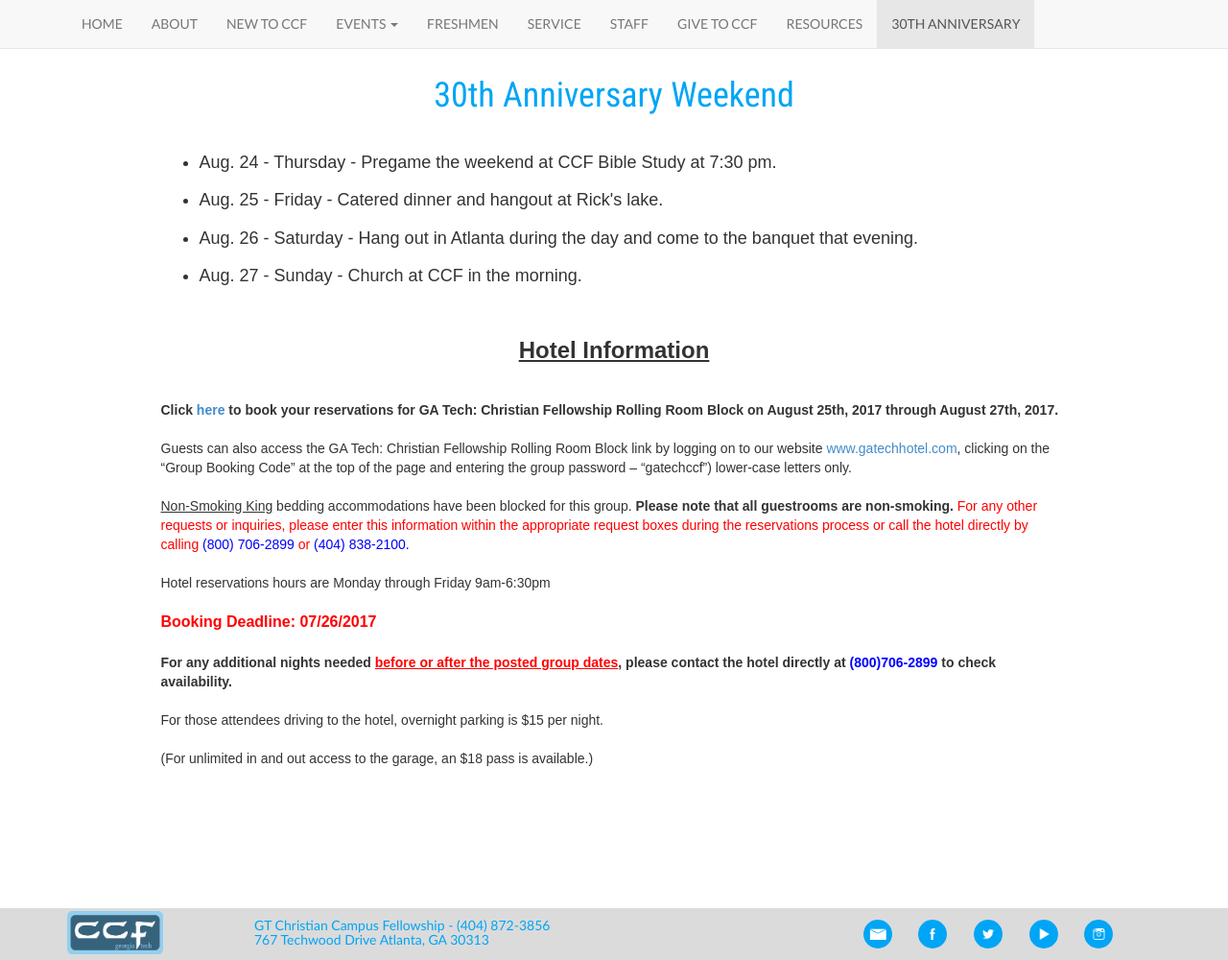
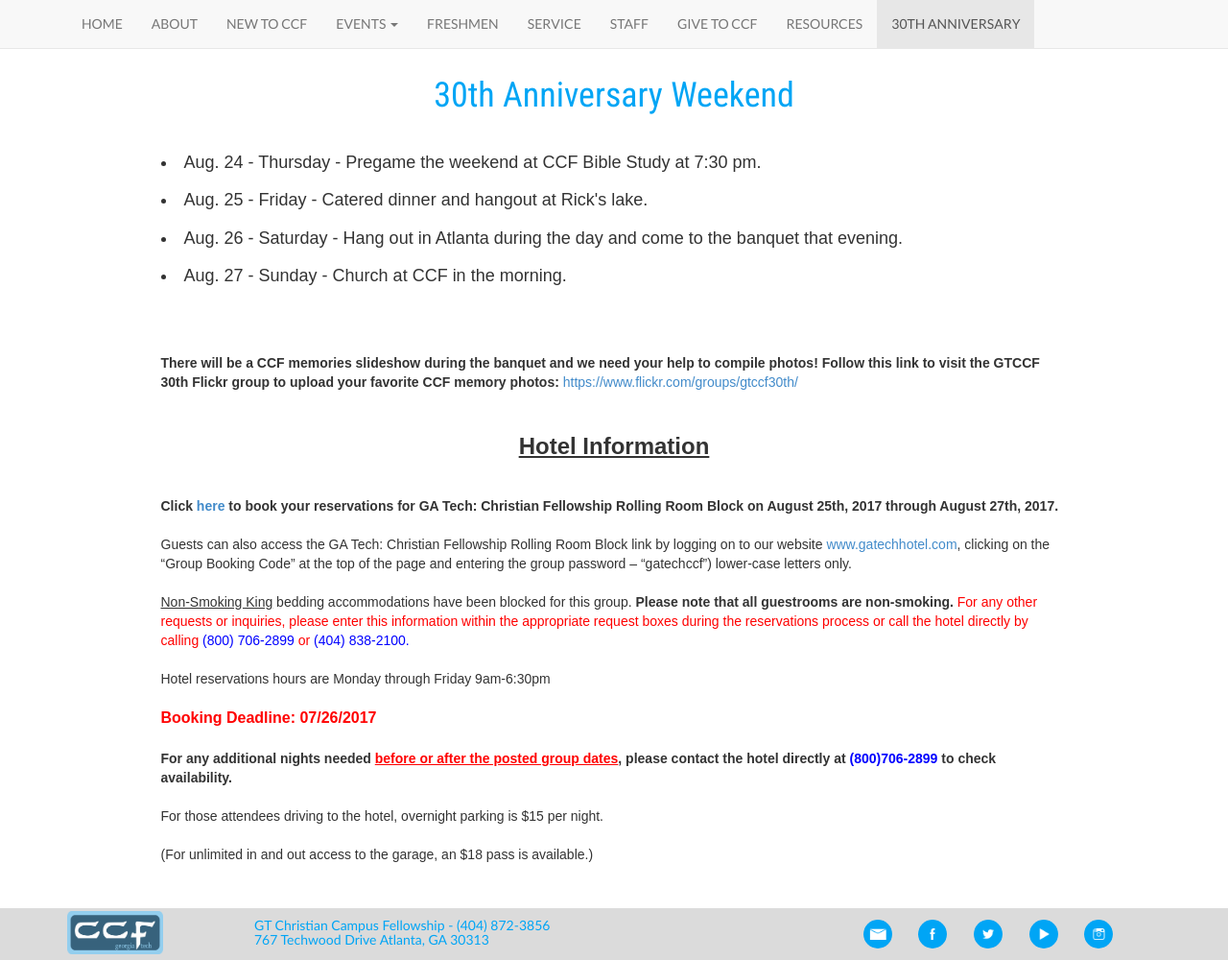
Before and after one commit to gtccf/gtccf.github.io, a Jekyll site: the page built from 30th/index.html, in a window 1280 px wide and 1000 px high. Shown: the whole window at 96% size. Built offline with Jekyll 4.4.1, drawn with Linux system fonts in a browser that asks for light colours; nearby versions of some CDN libraries.

Commit message:
Added Flickr link for 30th Anniversary

```diff
--- a/30th/index.html
+++ b/30th/index.html
@@ -7,7 +7,7 @@ layout: default
     <br />
     <div class="row">
       <div class="col-md-1"></div>
-      <div class="col-md-10"><h4><ul>
+      <div class="col-md-10"><h4>
           <li>Aug. 24 - Thursday - Pregame the weekend at CCF Bible Study at 7:30 pm.</li>
           <br>
           <li>Aug. 25 - Friday - Catered dinner and hangout at Rick's lake.</li>
@@ -15,6 +15,11 @@ layout: default
           <li>Aug. 26 - Saturday - Hang out in Atlanta during the day and come to the banquet that evening.</li>
           <br>
           <li>Aug. 27 - Sunday - Church at CCF in the morning.</li></h4>
+          <br>
+          <br>
+          <br>
+          <b>There will be a CCF memories slideshow during the banquet and we need your help to compile photos! Follow this link to visit the GTCCF 30th Flickr group to upload your favorite CCF memory photos: </b><a href=https://www.flickr.com/groups/gtccf30th/>https://www.flickr.com/groups/gtccf30th/</a>
+          <br>
           <br>
           <br>
           <font size ="5"><u><b><center>Hotel Information</center></b></u></font>
@@ -41,6 +46,10 @@ layout: default
           <br>
           <br>
           (For unlimited in and out access to the garage, an $18 pass is available.)</div>
+          <br>
+          <br>
+
+
     </div>
     <br />
     <br />
```
